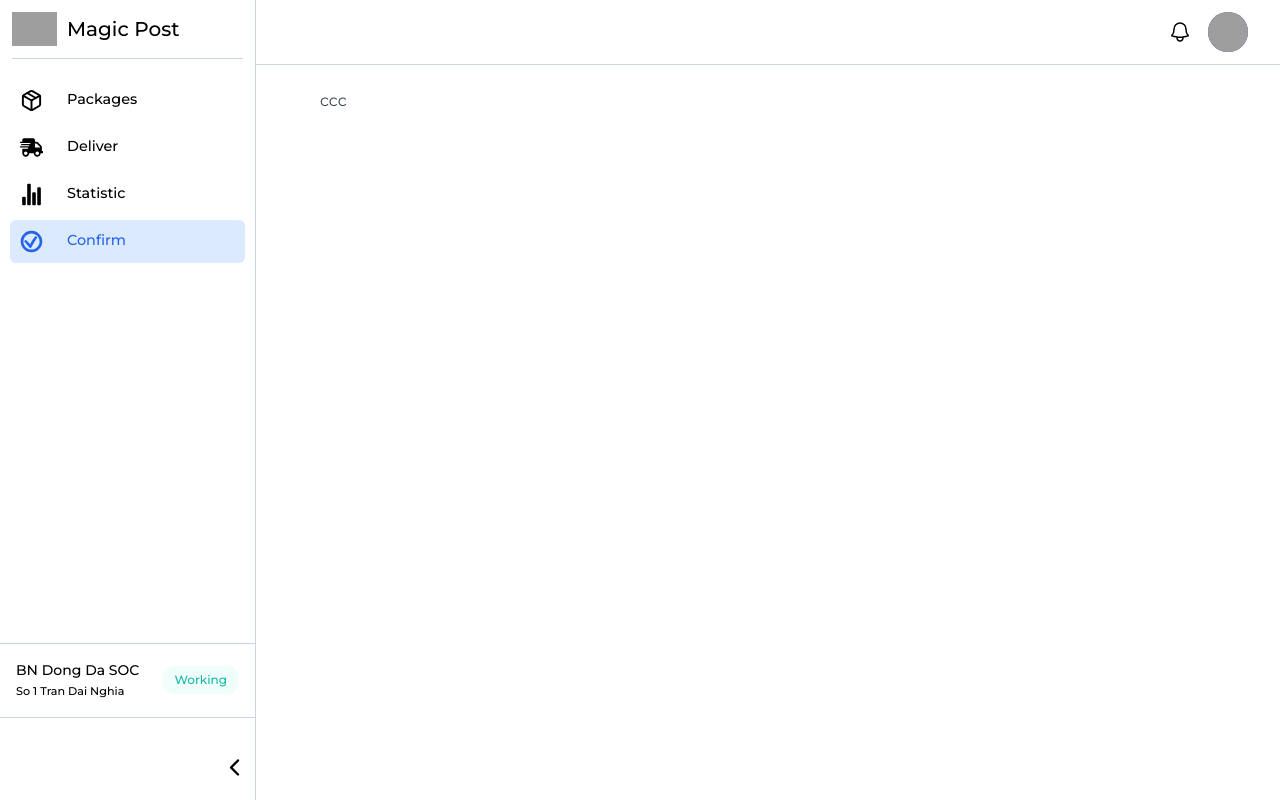
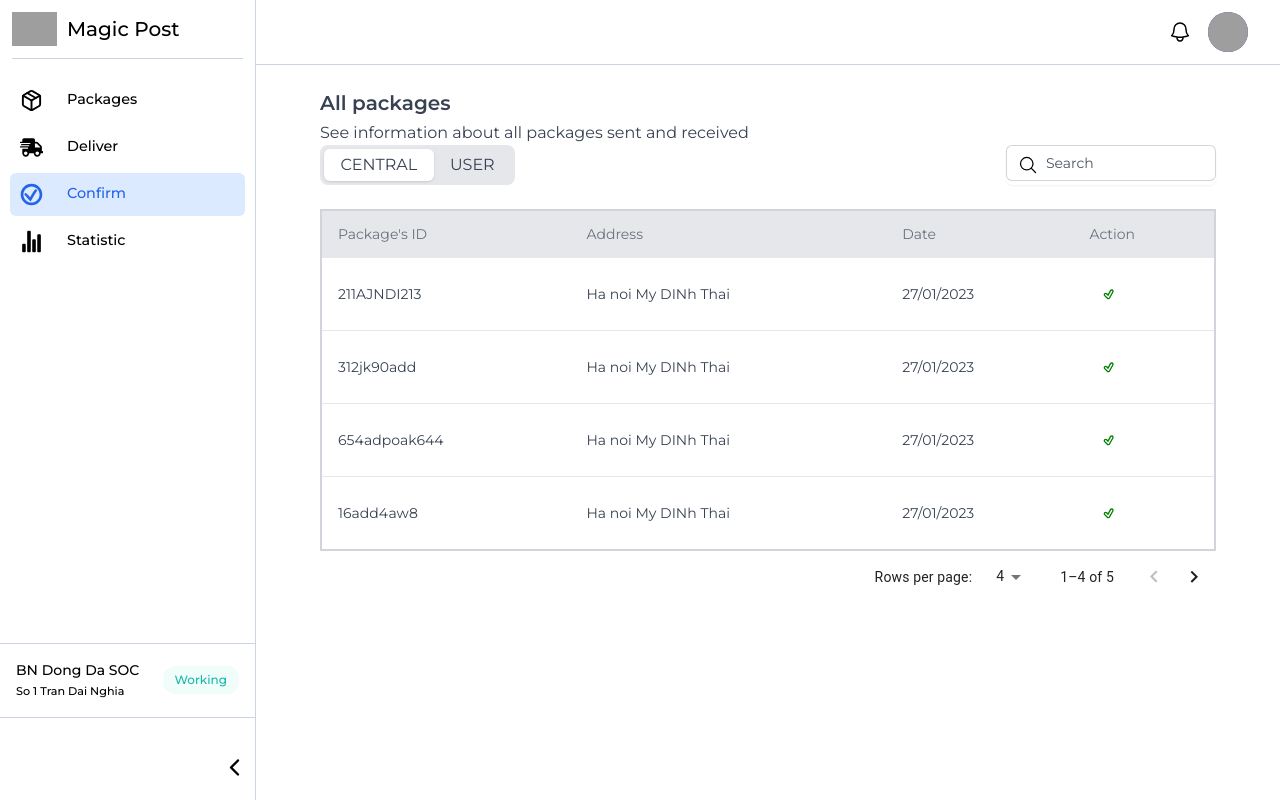
Before and after one commit to juStD-34/Magic_Post_2023, a React (Create React App) app in the folder front_end/: page /trade/employee/confirm in a window 1280 px wide. Built offline with nearby package versions, Linux system fonts and the light colour scheme; grey boxes are pictures that could not be loaded.

Commit message:
[TRADE_EMPLOYEE] Success + Failed Statistic, Confirm pack

```diff
--- a/front_end/src/Users/Trade/Employee/Confirm.jsx
+++ b/front_end/src/Users/Trade/Employee/Confirm.jsx
@@ -1,9 +1,91 @@
-import React from 'react'
-import Navbar from '../../../shared/Layout/Navbar'
-import Sidebar from '../../../shared/Layout/Sidebar/Sidebar'
-import { Card } from '@material-tailwind/react'
+import React from "react";
+import Navbar from "../../../shared/Layout/Navbar";
+import Sidebar from "../../../shared/Layout/Sidebar/Sidebar";
+import { Card } from "@material-tailwind/react";
+import TableInfor from "../../../shared/Table/components/TableInfor";
+import { Tabss } from "../../../shared/Table/components/tab";
+import SearchPack from "../../../shared/Table/components/SearchPack";
+import TBody from "../../../shared/Table/TBody";
+
+const TABS = [
+  {label: "CENTRAL", value: "123" },
+  {label: "USER", value: "456"},
+];
+
+const resHead = ["Package's ID", "Address", "Date", "Action"];
+const fakeHead = ["Package's ID", "Address", "Date", "Confirm", "Cancel"];
+
+const res = [
+  {
+    id: "211AJNDI213",
+    address: "Ha noi My DINh Thai",
+    date: "27/01/2023"
+  },
+  {
+    id: "312jk90add",
+    address: "Ha noi My DINh Thai",
+    date: "27/01/2023"
+  },
+  {
+    id: "654adpoak644",
+    address: "Ha noi My DINh Thai",
+    date: "27/01/2023"
+  },
+  {
+    id: "16add4aw8",
+    address: "Ha noi My DINh Thai",
+    date: "27/01/2023"
+  },
+  {
+    id: "68468498adsbd",
+    address: "Ha noi My DINh Thai",
+    date: "27/01/2023"
+  },
+];
+
+const fake = [
+  {
+    id: "68468498adsbd",
+    address: "Ha noi My DINh Thai",
+    date: "27/01/2023"
+  },
+  {
+    id: "16add4aw8",
+    address: "Ha noi My DINh Thai",
+    date: "27/01/2023"
+  },
+  {
+    id: "654adpoak644",
+    address: "Ha noi My DINh Thai",
+    date: "27/01/2023"
+  },
+  {
+    id: "312jk90add",
+    address: "Ha noi My DINh Thai",
+    date: "27/01/2023"
+  },
+  {
+    id: "211AJNDI213",
+    address: "Ha noi My DINh Thai",
+    date: "27/01/2023"
+  },
+]
+
+let TABLE_ROWS = res;
+let TABLE_HEAD = resHead;
 
 const Confirm = () => {
+  const [page, setPage] = React.useState(0);
+  const [isTrade, setIsTrade] = React.useState(true);
+
+  if (isTrade) {
+    TABLE_ROWS = res;
+    TABLE_HEAD = resHead;
+  } else {
+    TABLE_ROWS = fake;
+    TABLE_HEAD = fakeHead;
+  }
+
   return (
     <div className="flex bg-white">
       <Sidebar />
@@ -11,12 +93,29 @@ const Confirm = () => {
         <Navbar />
         <main className="max-w-4xl flex-4 mx-auto py-2 my-4">
           <Card className="w-full">
-            ccc
+            <TableInfor
+              head="All packages"
+              intro="all packages sent and received"
+              add="hidden"
+            />
+            <div className="flex">
+              <Tabss TABS={TABS} setIsTrade={setIsTrade} setPage={setPage} />
+              <SearchPack />
+            </div>
+            <TBody
+              className="mt-4 border-2 border-gray-200 rounded-lg"
+              TABLE_ROWS={TABLE_ROWS}
+              type="confirm"
+              TABLE_HEAD={TABLE_HEAD}
+              page={page}
+              setPage={setPage}
+              isTrade={isTrade}
+            />
           </Card>
         </main>
       </div>
     </div>
-  )
-}
+  );
+};
 
-export default Confirm
+export default Confirm;
--- a/front_end/src/Users/Trade/Employee/Statistic.jsx
+++ b/front_end/src/Users/Trade/Employee/Statistic.jsx
@@ -2,8 +2,44 @@ import React from 'react'
 import Navbar from '../../../shared/Layout/Navbar'
 import Sidebar from '../../../shared/Layout/Sidebar/Sidebar'
 import { Card } from '@material-tailwind/react'
+import TableInfor from '../../../shared/Table/components/TableInfor'
+import { Tabss } from '../../../shared/Table/components/tab'
+import SearchPack from '../../../shared/Table/components/SearchPack'
+import TBody from '../../../shared/Table/TBody'
+
+const TABS = [
+  {label: "SUCCESS", value: "123" },
+  {label: "FAILED", value: "456"},
+];
+
+const resHead = ["Package's ID", "Receive's Address", "Status", "Date"];
+const fakeHead = ["Package's ID", "Receive's Address", "Failed Reason", "Date"];
+
+const res = [
+  {
+    name: "1231ASASC",
+    address: "Ha noi My DINh Thai",
+    status: "Success",
+    date: "27/01/2023",
+  }
+]
+
+const fake = [
+  {
+    name: "448asdDAd",
+    address: "Hoa binh adu",
+    status: "Wrong package delivered",
+    date: "27/01/2023",
+  }
+]
 
 const TradeStatistic = () => {
+  const [page, setPage] = React.useState(0);
+  const [isTrade, setIsTrade] = React.useState(true);
+
+  const TABLE_ROWS = isTrade ? res : fake;
+  const TABLE_HEAD = isTrade ? resHead : fakeHead;
+
   return (
     <div className="flex bg-white">
       <Sidebar />
@@ -11,7 +47,24 @@ const TradeStatistic = () => {
         <Navbar />
         <main className="max-w-4xl flex-4 mx-auto py-2 my-4">
           <Card className="w-full">
-            dddd
+          <TableInfor
+              head="All packages"
+              intro="all packages sent and received"
+              add="hidden"
+            />
+            <div className="flex">
+              <Tabss TABS={TABS} setIsTrade={setIsTrade} setPage={setPage} />
+              <SearchPack />
+            </div>
+            <TBody
+              className="mt-4 border-2 border-gray-200 rounded-lg"
+              TABLE_ROWS={TABLE_ROWS}
+              type="tradeStat"
+              TABLE_HEAD={TABLE_HEAD}
+              page={page}
+              setPage={setPage}
+              isTrade={isTrade}
+            />
           </Card>
         </main>
       </div>
--- a/front_end/src/shared/Layout/Sidebar/Sidebar.jsx
+++ b/front_end/src/shared/Layout/Sidebar/Sidebar.jsx
@@ -9,15 +9,15 @@ import { IoStatsChart } from "react-icons/io5";
 import { FiPackage } from "react-icons/fi";
 // import { BsFillPersonLinesFill } from "react-icons/bs";
 import { FaShippingFast } from "react-icons/fa";
-import { SiOnlyoffice } from "react-icons/si";
+// import { SiOnlyoffice } from "react-icons/si";
 import { GiConfirmed } from "react-icons/gi";
-import { FaUser } from "react-icons/fa";
-import { GiCancel } from "react-icons/gi";
+// import { FaUser } from "react-icons/fa";
+// import { GiCancel } from "react-icons/gi";
 
 // import { ImOffice } from "react-icons/im";
 import { useMediaQuery } from "react-responsive";
 import { MdMenu } from "react-icons/md";
-import SubMenu from "./Submenu";
+// import SubMenu from "./Submenu";
 
 // const CEO = [
 //   {
@@ -39,15 +39,16 @@ const TradeEmployee = [
     icon: FaShippingFast,
   },
   {
+    link: "/trade/employee/confirm",
+    name: "Confirm",
+    icon: GiConfirmed,
+  },
+  {
     link: "/trade/employee/statistic",
     name: "Statistic",
     icon: IoStatsChart,
   },
-  {
-    link: "/trade/employee/confirm",
-    name: "Confirm",
-    icon: GiConfirmed,
-  },
+
 ]
 
 // const res = [
--- a/front_end/src/shared/Table/components/Button.jsx
+++ b/front_end/src/shared/Table/components/Button.jsx
@@ -1,5 +1,6 @@
 import { Chip, IconButton, Tooltip } from "@material-tailwind/react";
 
+import { TbCubeSend } from "react-icons/tb";
 import { TiTickOutline } from "react-icons/ti";
 import { Button } from "flowbite-react";
 import { BsPersonCircle } from "react-icons/bs";
@@ -25,11 +26,11 @@ export const deliver = (online) => (
 export const confirm = (online, setOnLine) => (
   <Tooltip content="Confirm arrived">
     <IconButton
-      variant="text"
-      className="items-center justify-center flex "
+      variant="icon"
+      className="items-center justify-center flex bg-white"
       onClick={() => setOnLine(true)}
     >
-      <TiTickOutline className="h-4 w-4 " color={online ? "green" : "red"} />
+      <TiTickOutline className="h-4 w-4 " color={"green"} />
     </IconButton>
   </Tooltip>
 );
@@ -47,6 +48,30 @@ export function account(props) {
     />
   );
 }
+
+export const send = (props) => (
+  <Tooltip content="Send Package">
+    <IconButton
+      variant="icon"
+      color="white"
+      className="items-center justify-center flex "
+    >
+      <TbCubeSend className="h-10 w-10" color="lightGreen" />
+    </IconButton>
+  </Tooltip>
+);
+
+export const cancel = (props) => (
+  <Tooltip content="Cancel">
+    <IconButton
+      variant="icon"
+      color="white"
+      className="items-center justify-center flex "
+    >
+      <TiDeleteOutline className="h-6 w-6" color="red" />
+    </IconButton>
+  </Tooltip>
+);
 
 export const action = (props) => {
   return (
--- a/front_end/src/shared/Table/components/Row.jsx
+++ b/front_end/src/shared/Table/components/Row.jsx
@@ -1,6 +1,6 @@
 import React from "react";
 import { Typography } from "@material-tailwind/react";
-import { action, account, deliver, confirm } from "./Button";
+import { action, account, deliver, confirm, send, cancel } from "./Button";
 import Modal from "../../Modal/Modal";
 import { TiDeleteOutline } from "react-icons/ti";
 
@@ -38,7 +38,13 @@ export function Row({ type, row, isTrade }) {
       ];
       break;
       case "TradeEmployee":
-        icons = [confirm(onLine, setOnLine)];
+        icons = [send({...row})];
+        break;
+      case "confirm":
+        isTrade ? icons = [confirm(onLine, setOnLine)] : icons = [confirm(onLine, setOnLine), cancel({...row})];
+        break;
+      case "tradeStat":
+        icons = [];
         break;
     default:
       break;
```
